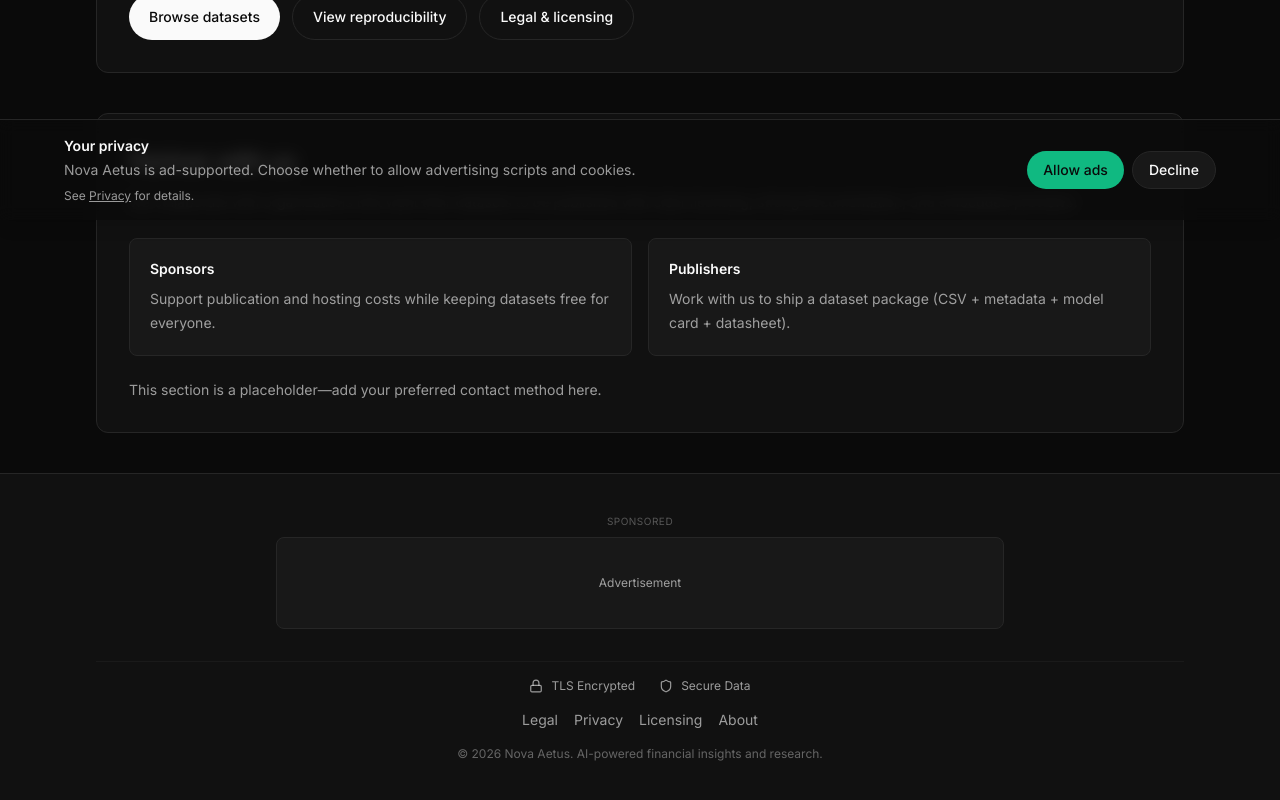
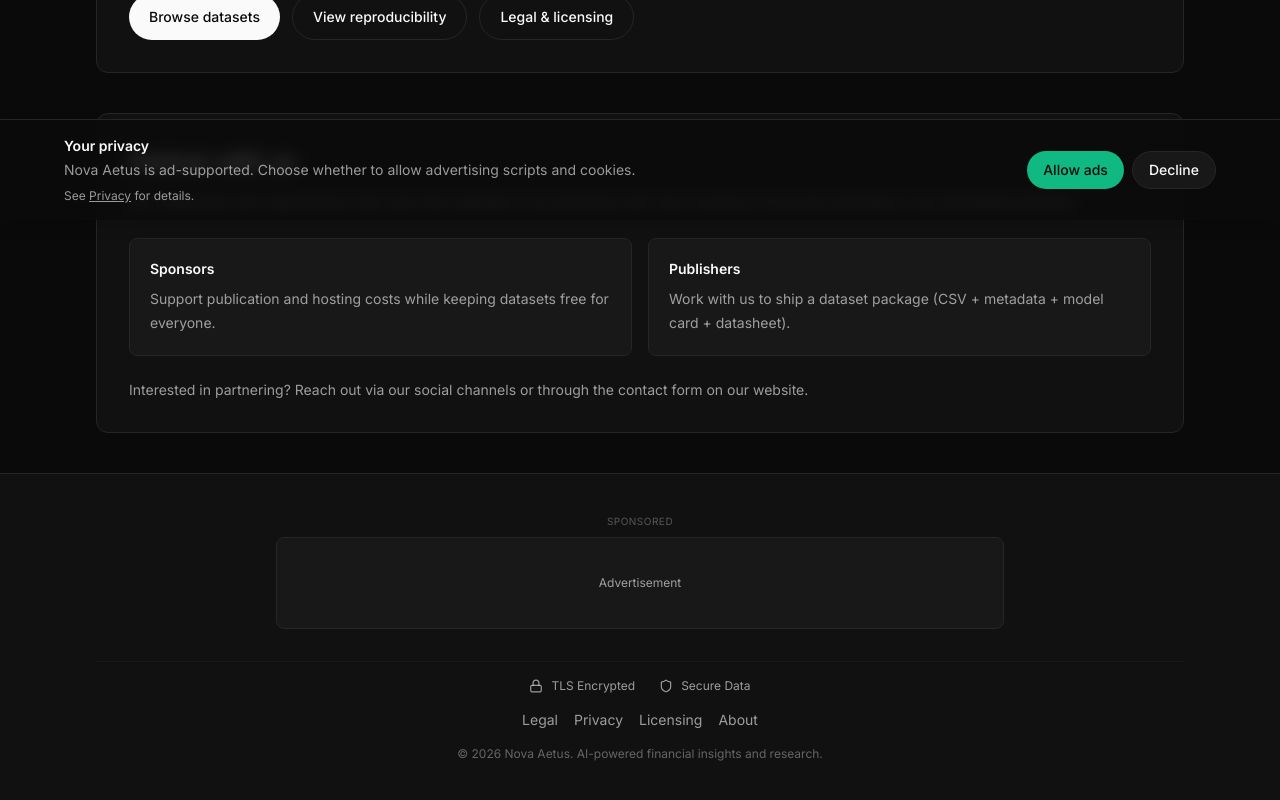
Before and after one commit to BrennanNVA/NovaWeb, a Next.js app in the folder apps/web/: page /about in a window 1280 px wide. Shown: the part 580-1380 px from the top of the page. Built offline with nearby package versions, Linux system fonts and the light colour scheme.

Commit message:
Fix About page placeholder text

```diff
--- a/apps/web/src/app/about/page.tsx
+++ b/apps/web/src/app/about/page.tsx
@@ -97,7 +97,7 @@
           </div>
         </div>
         <p className="mt-6 text-sm text-foreground-muted">
-          This section is a placeholder—add your preferred contact method here.
+          Interested in partnering? Reach out via our social channels or through the contact form on our website.
         </p>
       </section>
     </div>
```
